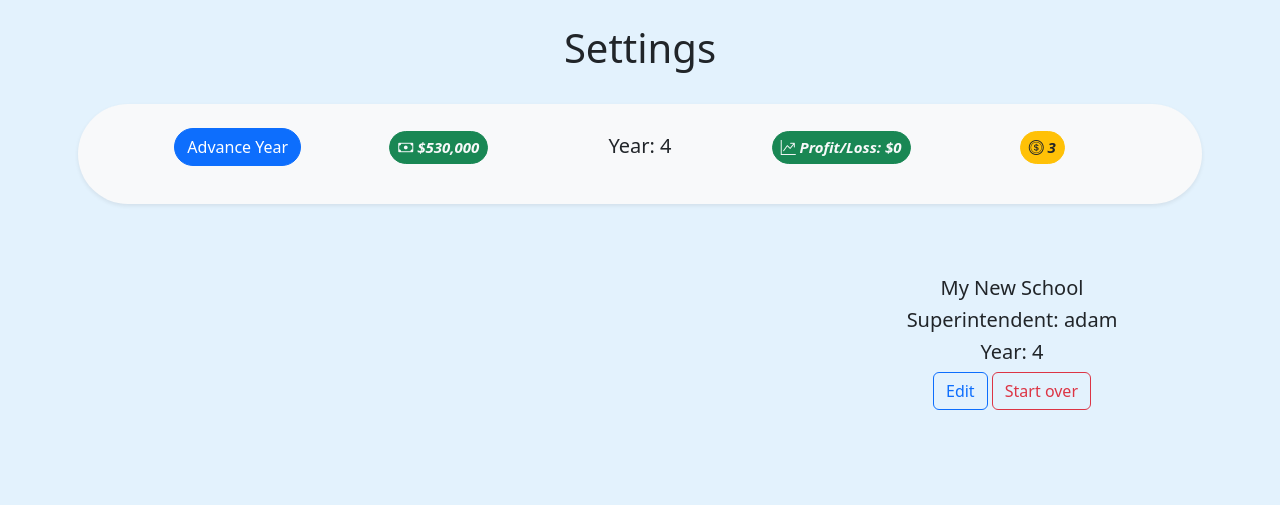
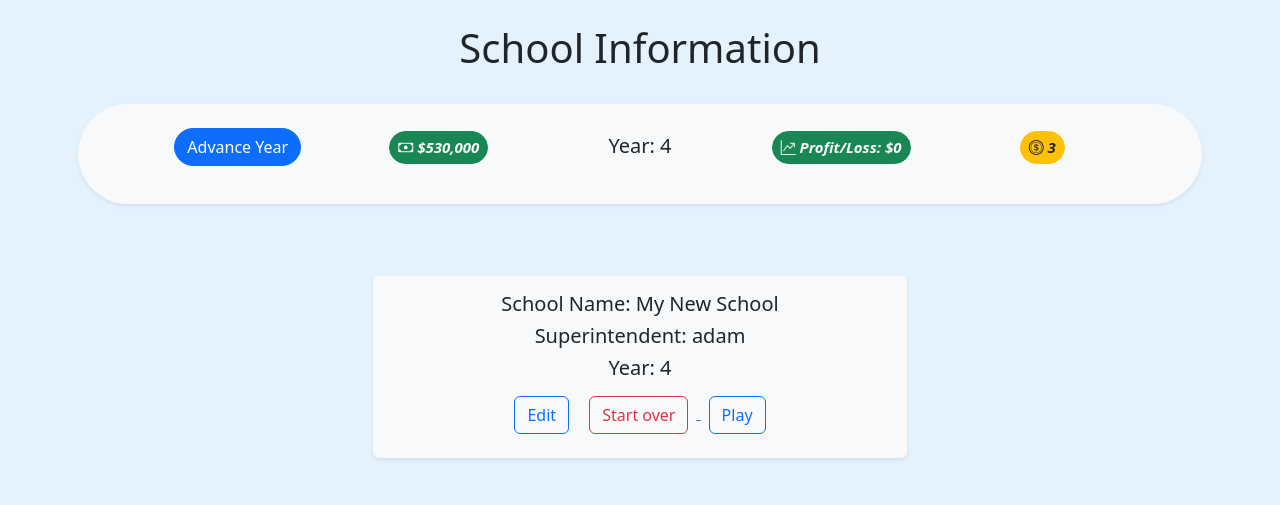
Before and after one commit to ataifam/Class-Manager, a Django app: page /settings in a window 1280 px wide. Shown: the part 56-561 px from the top of the page. Run offline with Django 4.2, Linux system fonts and the light colour scheme; a user stored in the database is signed in; data comes from the database, SQL or seed files in the repository; both versions use the stored data as it was after the commit; data that the repository does not hold is empty; some libraries are stand-ins or nearby versions.

Commit message:
changed navigation from login > home to home > school info > home

```diff
--- a/main/templates/main/settings.html
+++ b/main/templates/main/settings.html
@@ -3,31 +3,34 @@
 
 {% block content %}
 {% load static %}
-<h1><center>Settings</center></h1>
+<h1><center>School Information</center></h1>
 <br>
 {% include 'main/menubar.html' %}
 <br>
 <div class="container text-center">
-    <div class="row">
-        <div class="col-md-4 ms-auto">
-            <div id="school-container">
+    <div class="row justify-content-center">
+        <div class="col-md-6 text-center">
+            <div id="school-container" class="shadow-sm p-3 mb-5 bg-body-tertiary rounded bg-light">
                 {% if school %}
-                <h5>{{school.name}}</h5>
+                <h5>School Name: {{school.name}}</h5>
                 <h5>Superintendent: {{school.player_name}}</h5>
                 <h5>Year: {{school.year}}</h5>
 
                 <div id="start_create_school">
-                    <button class="toggler btn btn-outline-primary" id="school">Edit</button>
+                    <button class="m-2 toggler btn btn-outline-primary" id="school">Edit</button>
                     <a href="{% url 'main:delete' school.id 'school' %}">
-                        <button type="button" class="btn btn-outline-danger">Start over</button>
+                        <button type="button" class="m-2 btn btn-outline-danger">Start over</button>
                     </a>
+                    <a href="{% url 'main:home' %}"><button class="m-2 toggler btn btn-outline-primary">Play</button></a>
                 </div>
                 <div id="create_school" style="display: none">
                     <form method="POST" action="">
                         {% csrf_token %} {{schoolForm}}
-                        <button name="school_form" class="btn btn-outline-success" type="submit">Submit</button>
-                    </form>
-                    <button class="toggler btn btn-outline-danger" id="school">Cancel</button>
+                        <br>
+                        <br>
+                        <button name="school_form" class="m-2 btn btn-outline-success" type="submit">Submit</button>
+                        </form>
+                        <button class="m-2 toggler btn btn-outline-danger" id="school">Cancel</button>
                 </div>
                 {% endif %}
             </div>
--- a/main/views.py
+++ b/main/views.py
@@ -115,7 +115,7 @@ def login_view(request):
             if user is not None:
                 login(request, user)
                 messages.success(request, 'Logged in successfully!')
-                return redirect('main:home')
+                return redirect('main:settings')
             else:
                 messages.error(request, 'Error logging in. Please try again.')
                 return redirect('main:login_view')
```
Also changed, not shown: db.sqlite3.
